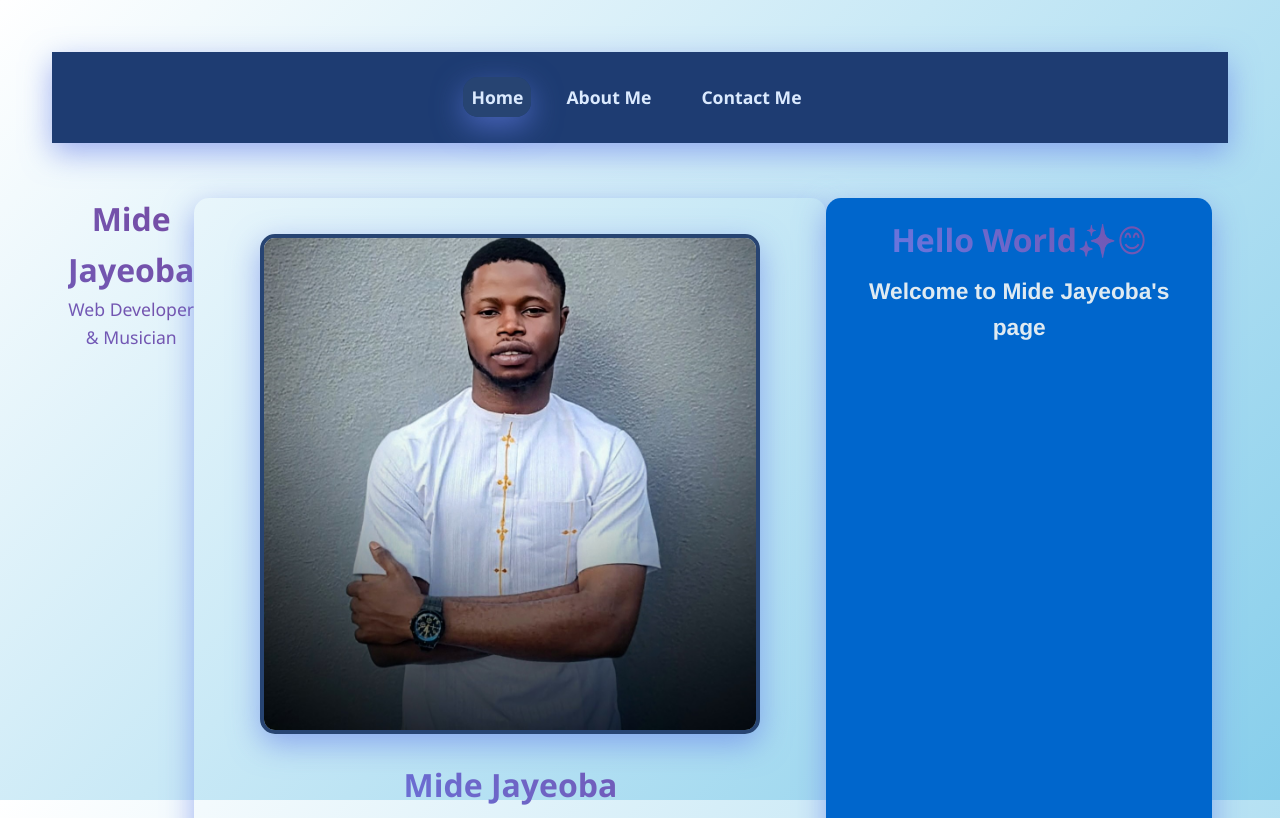
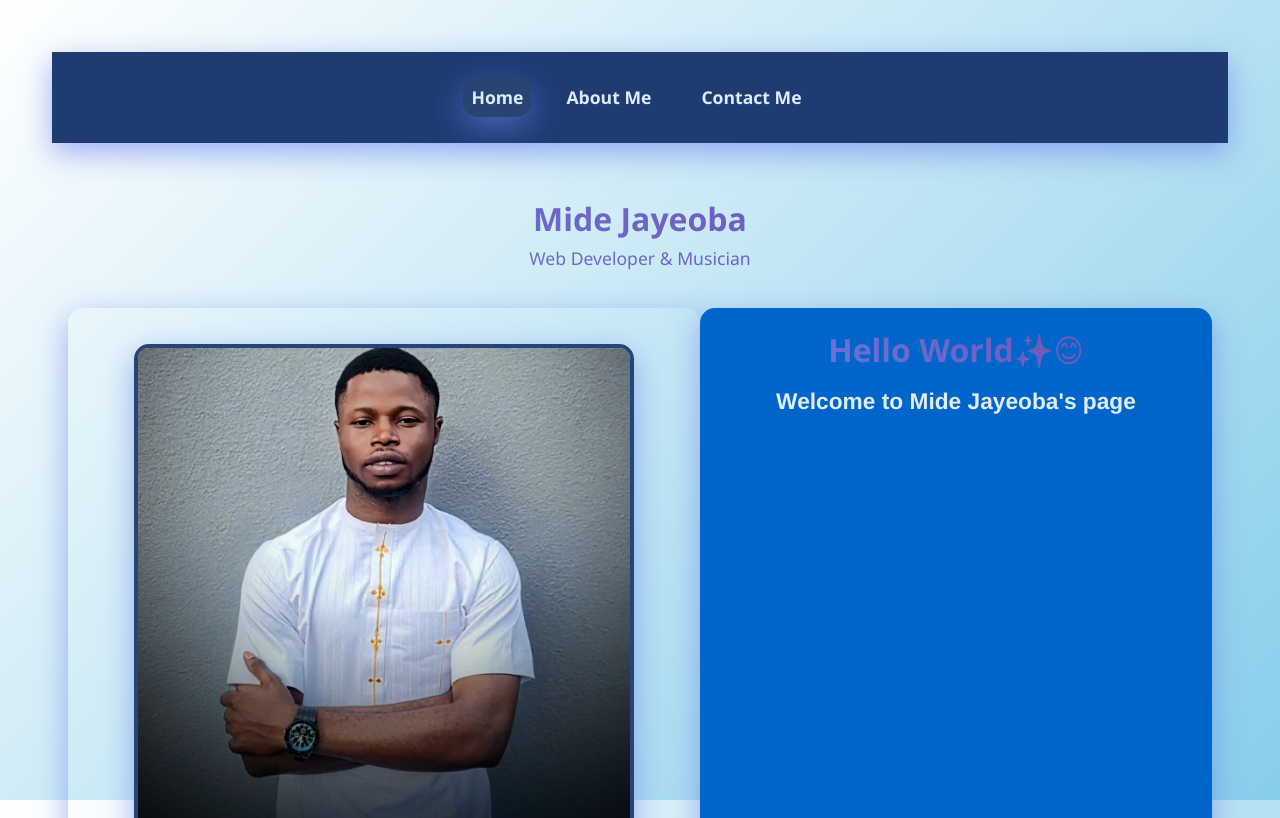
Before and after one commit to MideJayeoba/myPortfolio, a React (Vite) app in the folder react-profilepage/: page / in a window 1280 px wide. Shown: the top 818 px of the page. Built offline with nearby package versions, Linux system fonts and the light colour scheme.

Commit message:
update on the general styling and position 2

```diff
--- a/react-profilepage/src/App.css
+++ b/react-profilepage/src/App.css
@@ -549,7 +549,7 @@ footer p {
   box-sizing: border-box;
 
   display: flex;
-  direction: column;
+  flex-direction: column;
   justify-content: center;
 }
 
```
